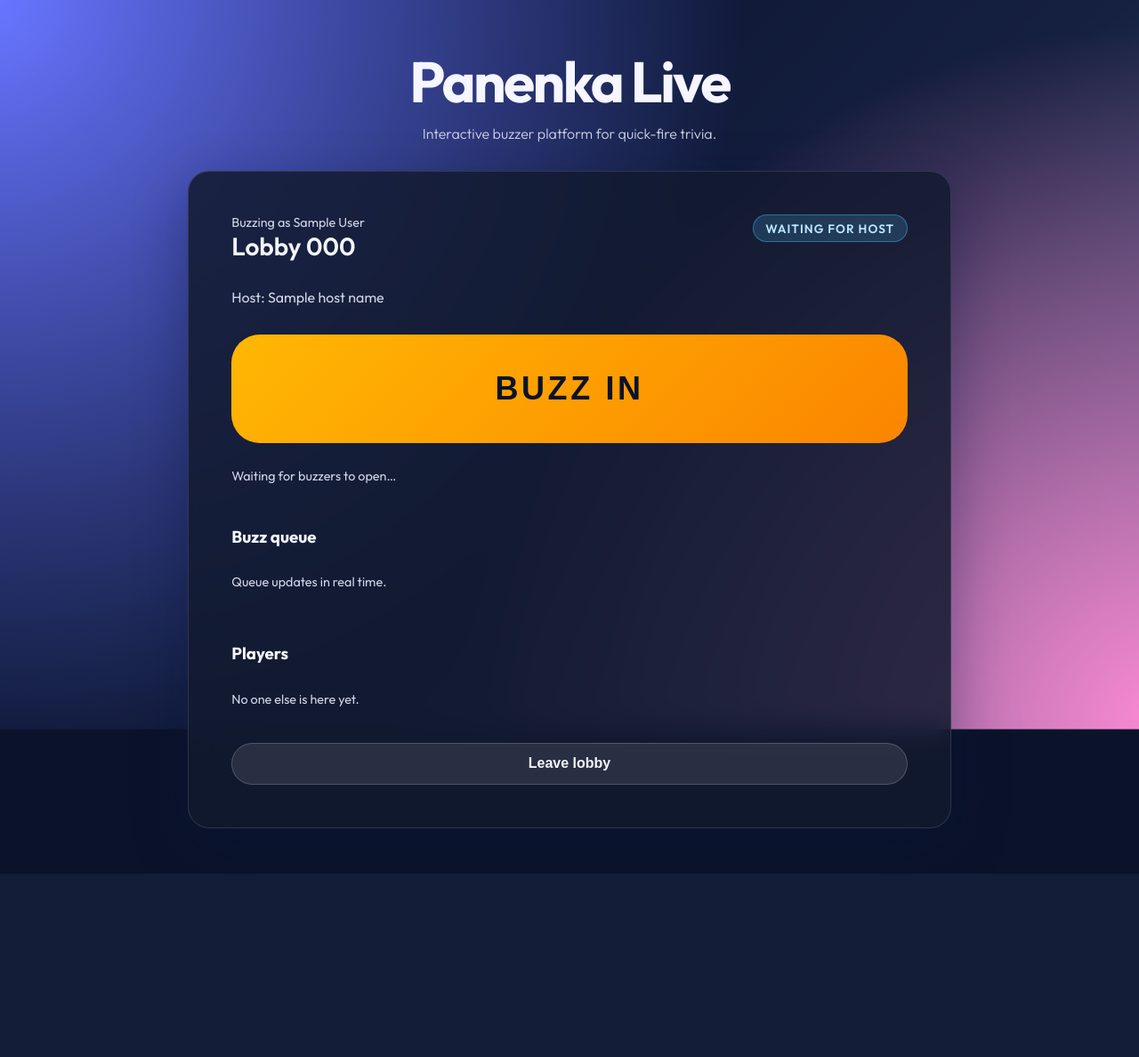
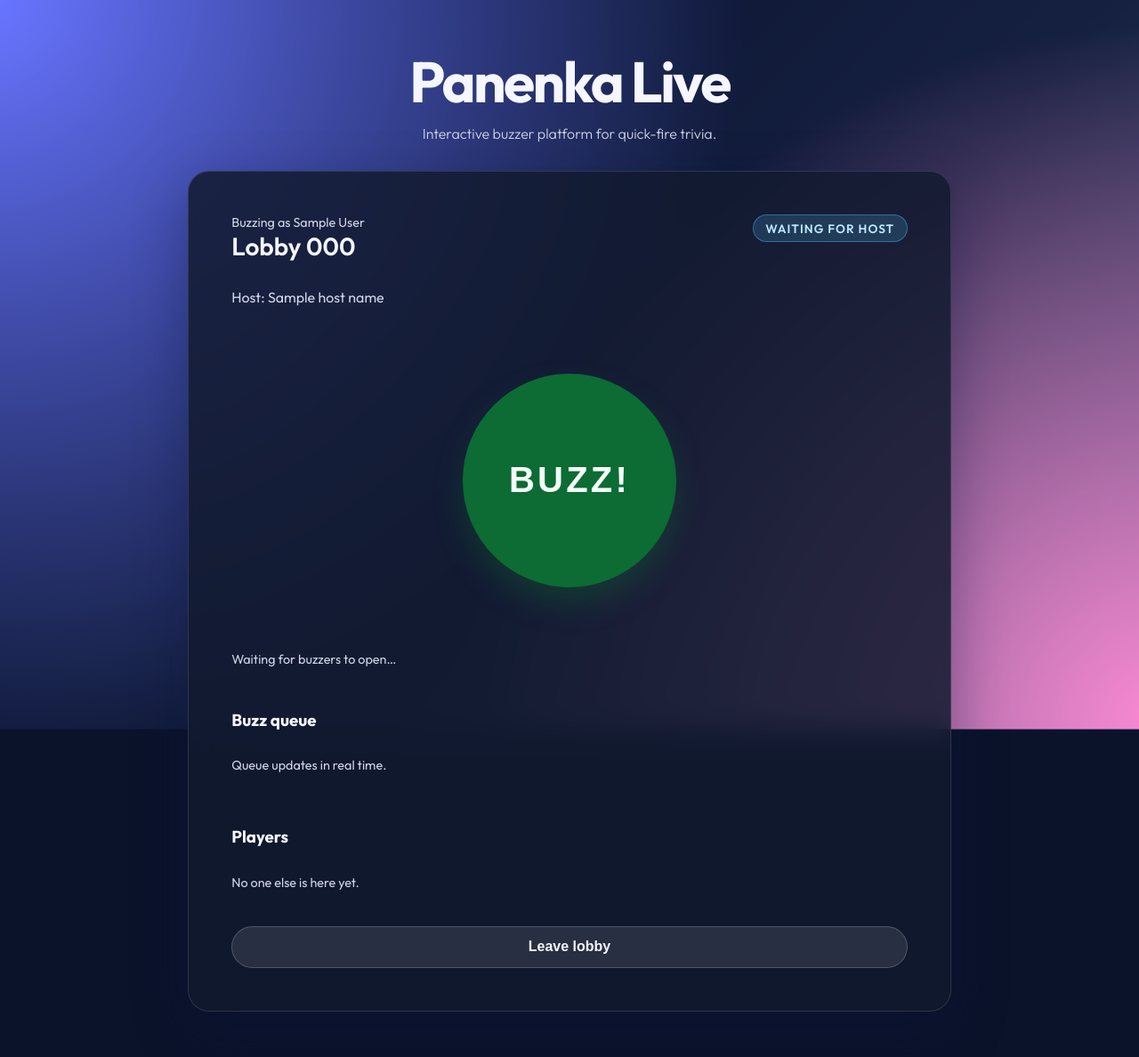
Before and after one commit to valentinych/panenka_app, a Flask app: template app/templates/buzzer_player.html in a window 1280 px wide. Shown: the whole page at 89% size. Before the commit the page ends 982 px from the top, so only its background shows below. Run offline with Flask 3, Linux system fonts and the light colour scheme; the template is opened without the code that fills it: most values are stand-ins (such as "Sample title", 1, 10 or a date in 2020).

Commit message:
Style buzzer button states

```diff
--- a/app/static/buzzer.js
+++ b/app/static/buzzer.js
@@ -182,11 +182,23 @@
       }
 
       if (buzzButton) {
+        const position = typeof state.you.position === 'number' ? state.you.position : null;
+        const isLocked = Boolean(state.locked);
+        const buttonState = isLocked
+          ? 'locked'
+          : position
+            ? 'queued'
+            : 'ready';
+
         buzzButton.disabled = !state.you.can_buzz;
-        if (state.you.position) {
-          buzzButton.textContent = 'Buzzed';
+        buzzButton.dataset.state = buttonState;
+
+        if (isLocked) {
+          buzzButton.textContent = 'LOCKED';
+        } else if (position) {
+          buzzButton.textContent = `#${position}`;
         } else {
-          buzzButton.textContent = 'Buzz in';
+          buzzButton.textContent = 'BUZZ!';
         }
       }
     }
--- a/app/static/styles.css
+++ b/app/static/styles.css
@@ -338,30 +338,45 @@ input:focus {
 }
 
 .buzzer-button {
-  width: 100%;
-  padding: clamp(1.2rem, 5vw, 2.5rem);
-  border-radius: 2rem;
+  width: clamp(9rem, 55vw, 15rem);
+  aspect-ratio: 1 / 1;
+  margin: clamp(1.5rem, 6vw, 2.75rem) auto;
+  border-radius: 50%;
   border: none;
-  font-size: clamp(1.5rem, 5vw, 2.25rem);
+  display: grid;
+  place-items: center;
+  font-size: clamp(1.75rem, 6vw, 2.5rem);
   font-weight: 700;
   text-transform: uppercase;
-  letter-spacing: 0.1em;
-  color: #0b132b;
-  background: linear-gradient(135deg, #ffb703, #fb8500);
+  letter-spacing: 0.08em;
+  color: #f4fff7;
+  background: #0d6b34;
   cursor: pointer;
+  box-shadow: 0 18px 32px rgba(13, 107, 52, 0.35);
   transition: transform 0.15s ease, box-shadow 0.2s ease, filter 0.2s ease;
 }
 
-.buzzer-button:hover {
-  transform: translateY(-2px);
-  box-shadow: 0 18px 30px rgba(251, 133, 0, 0.35);
+.buzzer-button[data-state='queued'] {
+  background: #0a4c25;
+  box-shadow: 0 18px 32px rgba(10, 76, 37, 0.4);
+}
+
+.buzzer-button[data-state='locked'] {
+  background: #b48800;
+  color: #221600;
+  box-shadow: 0 18px 32px rgba(180, 136, 0, 0.4);
+}
+
+.buzzer-button:not([data-state='locked']):not(:disabled):hover {
+  transform: translateY(-4px);
+  box-shadow: 0 22px 36px rgba(13, 107, 52, 0.45);
   filter: brightness(1.05);
 }
 
 .buzzer-button:disabled {
   cursor: not-allowed;
-  filter: grayscale(0.4) brightness(0.85);
-  box-shadow: none;
+  transform: none;
+  filter: none;
 }
 
 .share-link {
@@ -371,10 +386,6 @@ input:focus {
   border-radius: 0.75rem;
   font-size: 0.9rem;
   color: #f5f6ff;
-}
-
-.is-locked .buzzer-button {
-  filter: grayscale(0.5);
 }
 
 @media (max-width: 600px) {
--- a/app/templates/buzzer_player.html
+++ b/app/templates/buzzer_player.html
@@ -18,7 +18,7 @@
     <span class="status-pill" data-lock-indicator>Waiting for host</span>
   </header>
   <p class="card-description">Host: {{ host_name }}</p>
-  <button class="buzzer-button" type="button" data-buzz-button>Buzz in</button>
+  <button class="buzzer-button" type="button" data-buzz-button data-state="ready">BUZZ!</button>
   <p class="helper-text" data-status>Waiting for buzzers to open…</p>
   <section class="buzzer-section">
     <h3>Buzz queue</h3>
```
